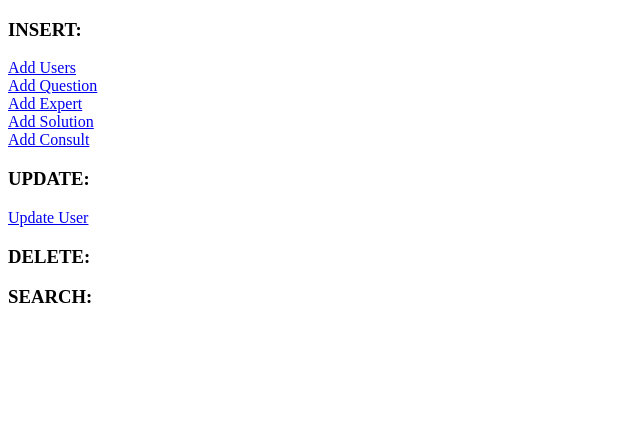
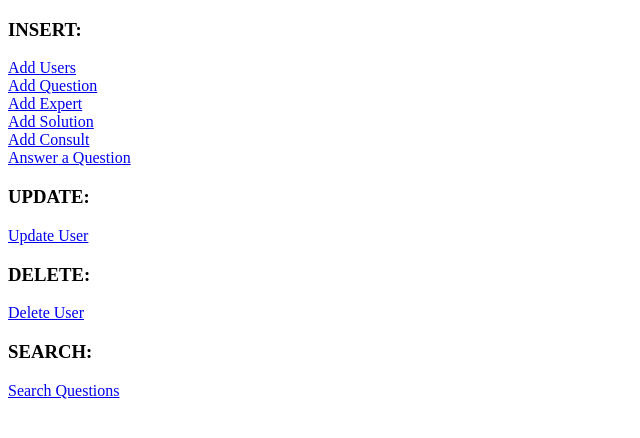
Before and after one commit to Logan-Cope/Tech_Consult, a plain HTML site: page index.html in a window 1280 px wide. Shown: the whole page, without its empty margins (0-640 px from the left). Drawn offline with Linux system fonts and the light colour scheme.

Commit message:
Added more page links

```diff
--- a/index.html
+++ b/index.html
@@ -12,13 +12,17 @@
     <a href="addExpert.html">Add Expert</a><br>
     <a href="addSolution.html">Add Solution</a><br>
     <a href="addConsult.html">Add Consult</a><br>
+    <a href="addAnswered_Question.html">Answer a Question</a>
 
     <h3>UPDATE:</h3>
     <a href="updateUser.html">Update User</a><br>
 
     <h3>DELETE:</h3>
+    <a href="deleteUser.html">Delete User</a><br>
 
     <h3>SEARCH:</h3>
+    <a href="searchQuestion.html">Search Questions</a>
+
 
 </body>
 </html>
```
